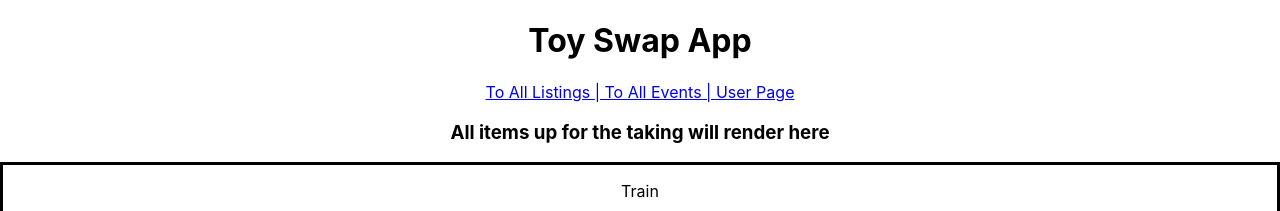
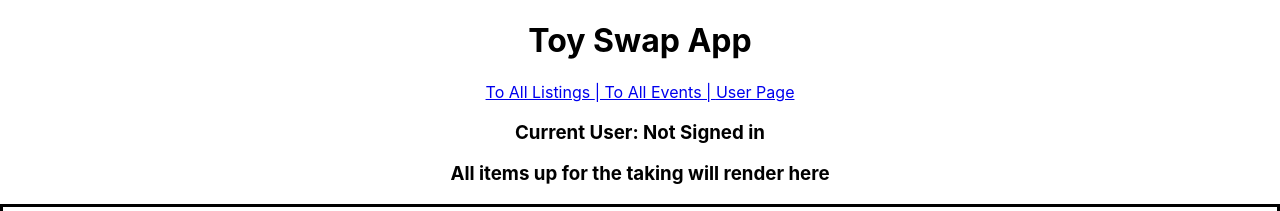
Before and after one commit to tim-mueller5/toy-swap-app, a React (Create React App) app: page / in a window 1280 px wide. Shown: the top 211 px of the page. Built offline with nearby package versions, Linux system fonts and the light colour scheme; data requests are answered from the project's data file.

Commit message:
moved show current user to header component form each individual component

```diff
--- a/src/components/App.js
+++ b/src/components/App.js
@@ -34,16 +34,16 @@ function App() {
 
   return (
     <div className="App">
-      <Header/>
+      <Header currentUser={currentUser} />
       <Switch>
         <Route path="/user">
           <UsersItemList currentUser={currentUser} setCurrentUser={setCurrentUser} allToys={allToys} setAllToys={setAllToys} allUsers={allUsers} setAllUsers={setAllUsers}/>
         </Route>
         <Route exact path="/">
-          <AllItemsList allToys={allToys} />
+          <AllItemsList allToys={allToys} currentUser={currentUser} />
         </Route>
         <Route path="/events">
-          <AllEvents allEvents={allEvents} />
+          <AllEvents allEvents={allEvents} currentUser={currentUser} />
         </Route>
         <Route path="*">
           <h1>You're on the wrong side of town, nothing to see here.</h1>
--- a/src/components/Header.js
+++ b/src/components/Header.js
@@ -1,6 +1,6 @@
 import { Link } from "react-router-dom"
 
-function Header() {
+function Header({ currentUser }) {
     return (
       <div>
         <header>
@@ -9,6 +9,7 @@ function Header() {
           <Link to="/events">  |  To All Events  |  </Link>
           <Link to="/user">  User Page</Link>
         </header>
+        <h3>Current User: {currentUser.name === "" ? "Not Signed in" : currentUser.name}</h3>
       </div>
     );
   }
--- a/src/components/UsersItemList.js
+++ b/src/components/UsersItemList.js
@@ -49,7 +49,6 @@ function UsersItemList({ currentUser, setCurrentUser, allToys, setAllToys, allUs
 
     return (
         <div>
-            <h3>Current User: {currentUser.name === "" ? "Not Signed in" : currentUser.name}</h3>
             {currentUser.name === ""
             ? <h3>Login to see your listings</h3>
             :   <div>
```
